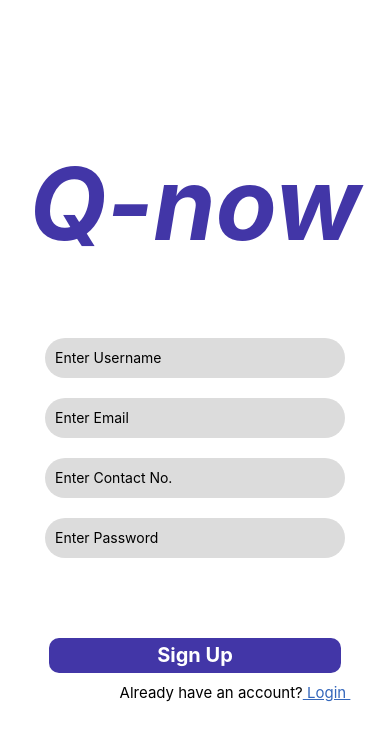
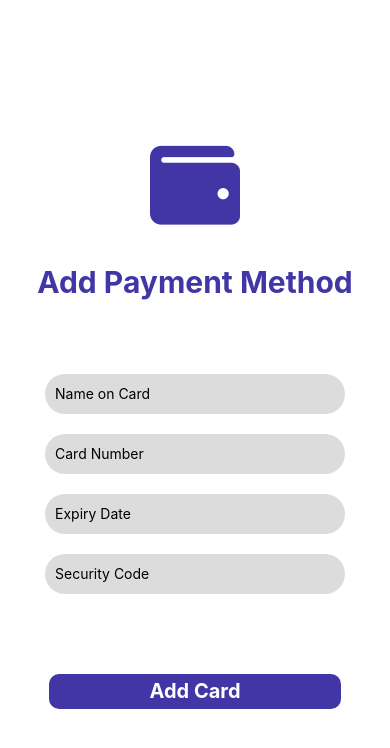
Before and after one commit to StanfordDC/CS206-G2T1-Frontend, a React Native app: screen / in a window 390 px wide. Shown: the top 748 px of the page. Built offline with nearby package versions, Linux system fonts and the light colour scheme.

Commit message:
payment screen

```diff
--- a/App.js
+++ b/App.js
@@ -1,8 +1,8 @@
 import React from 'react';
-import RegistrationForm from './RegistrationForm'
+import PaymentForm from './PaymentForm'
 const App = () => {
   return (
-    <RegistrationForm />
+    <PaymentForm />
   );
 };
 export default App;
--- /dev/null
+++ b/PaymentForm.js
@@ -0,0 +1,65 @@
+import React, {useState} from 'react';
+import {Button, Text, StyleSheet, View, TextInput, TouchableOpacity} from 'react-native';
+import FontAwesome5 from 'react-native-vector-icons/FontAwesome5';
+
+const PaymentForm = () => {
+  const [value, setValue] = useState(0);
+  return (
+    <View style={styles.container}>
+      <FontAwesome5 size={90} color = {'#4236A7'} name={'wallet'} style = {{marginBottom:30}} />
+      <Text style = {{fontSize: 30, fontWeight: 'bold', color: '#4236A7', marginBottom: 30}}> Add Payment Method </Text>
+      <Text style={styles.formLabel}> Login Form </Text>
+      <View>
+        <TextInput placeholder="Name on Card" style={styles.inputStyle} />
+        <TextInput placeholder="Card Number" style={styles.inputStyle} />
+        <TextInput placeholder="Expiry Date" style={styles.inputStyle} />
+        <TextInput
+          secureTextEntry={true}
+          placeholder="Security Code"
+          style={styles.inputStyle}
+        />
+        <TouchableOpacity style = {{backgroundColor: 'white', alignItems: 'center', marginTop: 10, }} onPress = {() => nav.navigate('Locations') }>
+      </TouchableOpacity>
+      </View>
+      <TouchableOpacity style = {{backgroundColor: '#4236A7', width: '75%', height: 35, alignItems: 'center', borderRadius: 10, marginTop: 70, justifyContent: 'center'}} onPress = {() => nav.navigate('Locations') }>
+        <Text style = {{color: 'white', fontSize: 20, fontWeight: 'bold'}}> Add Card </Text>
+      </TouchableOpacity>
+
+    </View>
+  );
+};
+
+const styles = StyleSheet.create({
+  container: {
+    flex: 1,
+    backgroundColor: '#fff',
+    alignItems: 'center',
+    justifyContent: 'center',
+    height: 50,
+  },
+
+  formLabel: {
+    fontSize: 20,
+    color: '#fff',
+  },
+  inputStyle: {
+    marginTop: 20,
+    width: 300,
+    height: 40,
+    paddingHorizontal: 10,
+    borderRadius: 50,
+    backgroundColor: '#DCDCDC',
+  },
+  formText: {
+    alignItems: 'center',
+    justifyContent: 'center',
+    color: '#fff',
+    fontSize: 20,
+  },
+  text: {
+    color: '#fff',
+    fontSize: 20,
+  },
+});
+
+export default PaymentForm;
```
